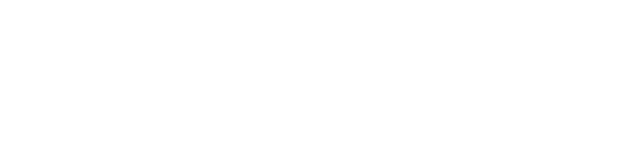
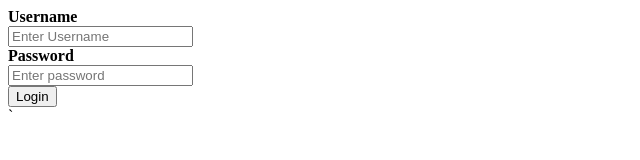
Before and after one commit to Sanjeev456/emp_mgmt_web_client, a website: page index.html in a window 1280 px wide. Shown: the whole page, without its empty margins (0-640 px from the left). Drawn offline with Linux system fonts and the light colour scheme.

Commit message:
Add Login in index html

```diff
--- a/index.html
+++ b/index.html
@@ -7,6 +7,13 @@
     <title>Employee Managemnet Web Client</title>
 </head>
 <body>
+    <form>
+            <label for="uname"> <b>Username</b> </label> </br>
+            <input type="text" id="username" placeholder="Enter Username" name="username" required>  </br>
+            <label for="password"><b>Password</b> </label> </br>
+            <input type="password" id="password" placeholder="Enter password" name="password" required> </br>
+            <button>Login</button>
+    </form>
 
 </body>
-</html>
+</html>`
--- a/package.json
+++ b/package.json
@@ -14,7 +14,5 @@
   ],
   "author": "gnyawali.sanjeev@gmail.com",
   "license": "ISC",
-  "dependencies": {
-    "express": "^4.16.4"
-  }
+  "dependencies": {}
 }
```
Also changed, not shown: 1 other file.
